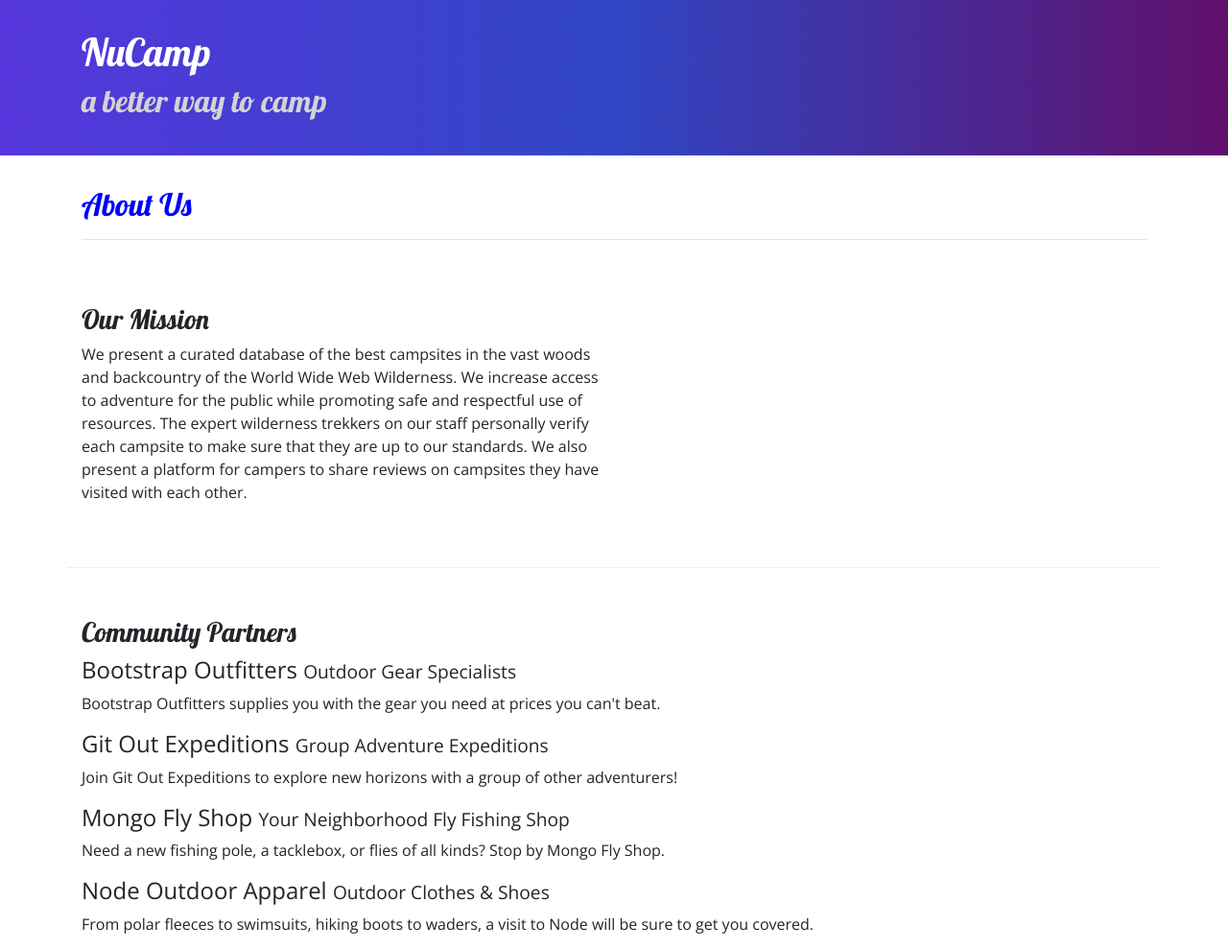
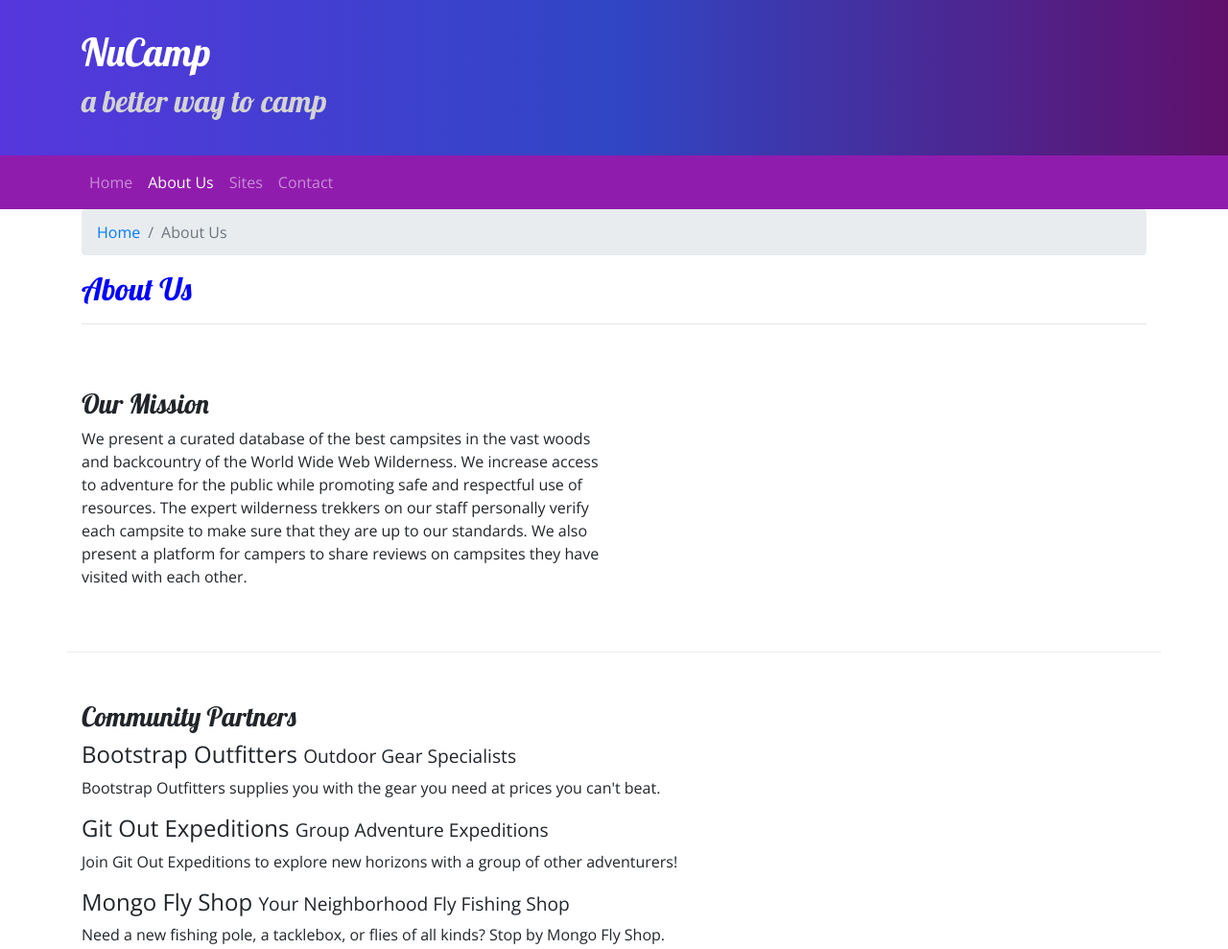
Before and after one commit to Curpett/Nucamp-Site, a website: page aboutus.html in a window 1280 px wide. Shown: the top 989 px of the page at 96% size. Drawn offline with nearby package versions, Linux system fonts and the light colour scheme.

Commit message:
Navbar and Breadcrumbs

```diff
--- a/aboutus.html
+++ b/aboutus.html
@@ -26,9 +26,29 @@
         </div>
     </header>
 
+    <nav class="navbar navbar-expand-sm navbar-dark sticky-top">
+        <div class="container">
+            <button class="navbar-toggler ml-auto" type="button" data-toggle="collapse" data-target="#nucampNavbar">
+                <span class="navbar-toggler-icon"></span>
+            </button>
+            <div class="collapse navbar-collapse" id="nucampNavbar">
+                <ul class="navbar-nav">
+                    <li class="nav-item"><a class="nav-link" href="index.html">Home</a></li>
+                    <li class="nav-item active"><a class="nav-link" href="#">About Us</a></li>
+                    <li class="nav-item"><a class="nav-link" href="#">Sites</a></li>
+                    <li class="nav-item"><a class="nav-link" href="#">Contact</a></li>
+                </ul>
+            </div>
+        </div>
+    </nav>
+
     <div class="container">
         <div class="row">
             <div class="col">
+                <ol class="breadcrumb">
+                    <li class="breadcrumb-item"><a href="index.html">Home</a></li>
+                    <li class="breadcrumb-item active">About Us</li>
+                </ol>
                <h2>About Us</h2>
                <hr />
             </div>
--- a/css/styles.css
+++ b/css/styles.css
@@ -20,6 +20,7 @@ footer {
 }
 
 .jumbotron {
+    margin: 0;
     padding: 30px;
     background-image: linear-gradient(to right, #5637DD, #3046C5, #60106B);
     color: white;
@@ -30,3 +31,7 @@ footer {
     border-bottom: 1px ridge;
     min-height: 200px;
 }
+
+.navbar {
+    background-color: #901CAD
+}
```
Also changed, not shown: index.html (+17 -0 lines).
